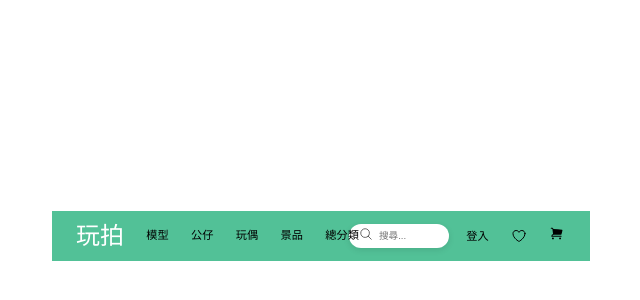
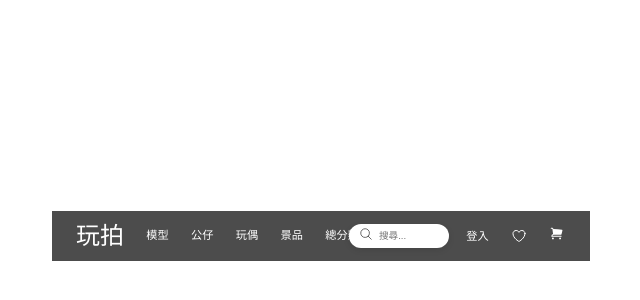
Before and after one commit to kenyykd/FigEx, a Vue app: page / in a window 1280 px wide. Shown: the part 164-464 px from the top of the page, without its empty margins (588-1228 px from the left). Built offline with nearby package versions, Linux system fonts and the light colour scheme.

Commit message:
Change the header style in HomeView.vue

```diff
--- a/src/views/HomeView.vue
+++ b/src/views/HomeView.vue
@@ -56,13 +56,14 @@ const categories = [
 
 <style scoped>
 
+
 body {
   margin: 0;
   font-family: Arial, sans-serif;
 }
 
 .site-header {
-  background-color: #52C197;
+  background-color: #4c4c4c;
   color: white;
   padding: 0.5rem;
   height: 50px;
@@ -74,8 +75,8 @@ body {
   padding: 0 1rem;
   display: flex;
   justify-content: space-between;
-  align-items: center; /* ✅ 加上這行讓垂直置中 */
-  flex-wrap: nowrap;   /* ✅ 禁止換行，全部塞一行 */
+  align-items: center;
+  flex-wrap: nowrap;
 }
 
 .left {
@@ -98,7 +99,7 @@ body {
 }
 
 .main-nav a {
-  color: black;
+  color: white;
   text-decoration: none;
   position: relative;
   padding: 0.2rem;
@@ -122,12 +123,12 @@ body {
   display: flex;
   flex-direction: column;
   min-width: 120px;
-  padding: 0; /* 收起時不留空間 */
+  padding: 0;
   z-index: 10;
 }
 
 .dropdown:hover .sub-menu {
-  max-height: 300px;  /* 足夠容納所有子選單 */
+  max-height: 300px;
   opacity: 1;
   padding: 0.5rem 0;
   box-shadow: 0 4px 10px rgba(0, 0, 0, 0.1);
@@ -164,7 +165,7 @@ body {
 
 /* 右側按鈕 */
 .right a {
-  color: black;
+  color: white;
   text-decoration: none;
   margin-left: 0.6rem;
 }
```
